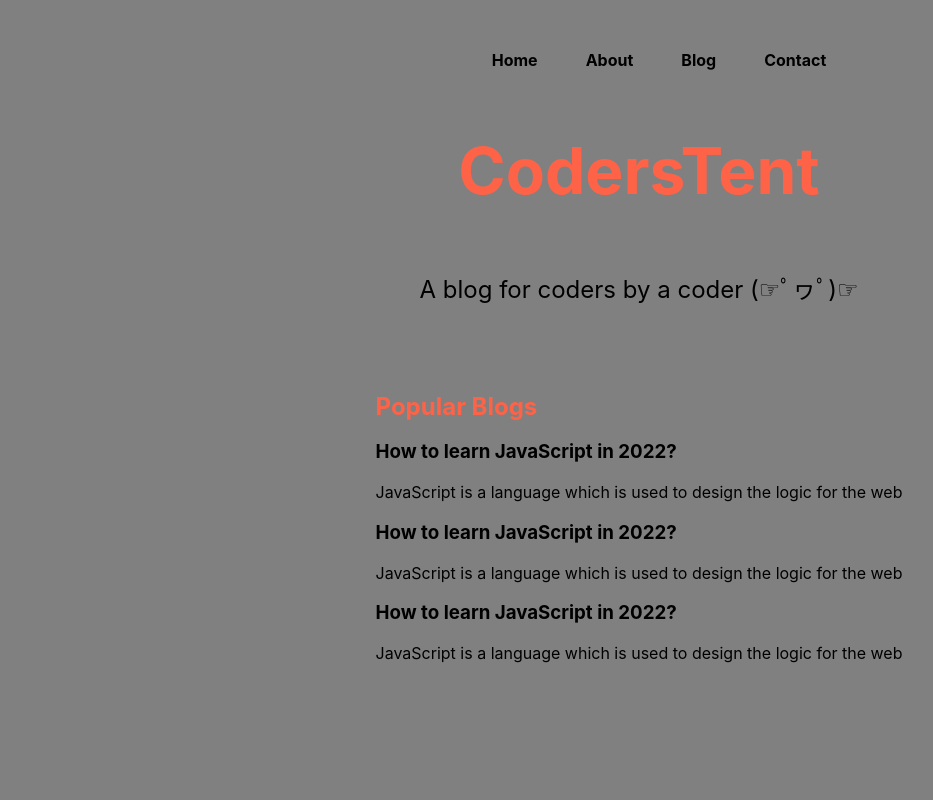
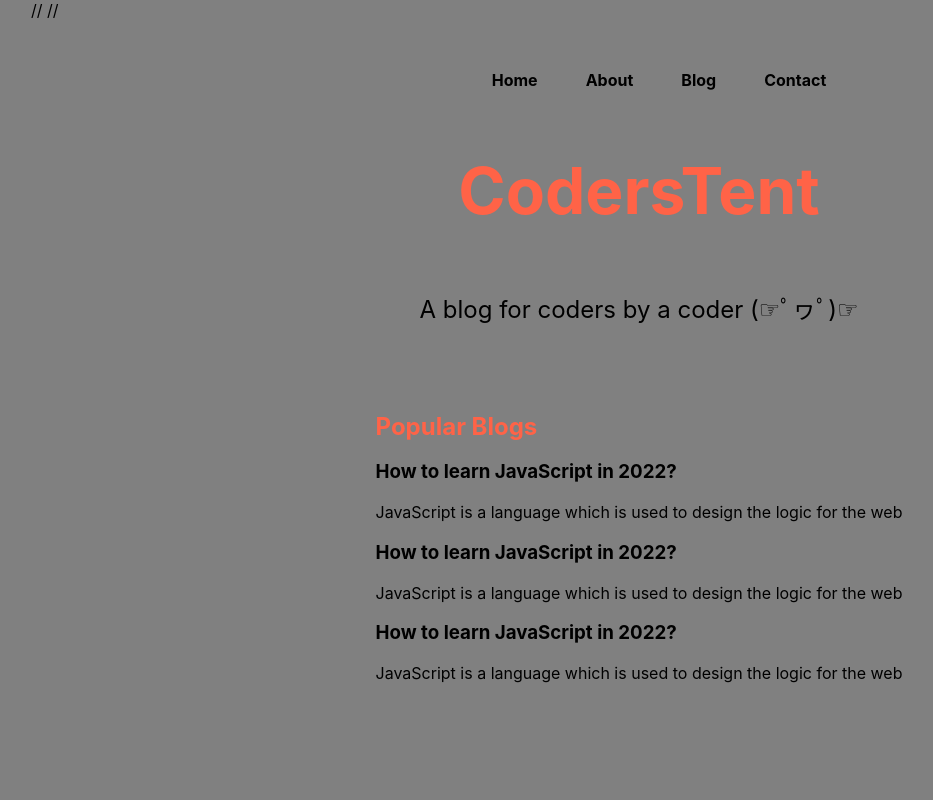
Before and after one commit to ahmedisshere/codercity, a Next.js app: page / in a window 1280 px wide. Shown: the top 800 px of the page, without its empty margins (1-934 px from the left). Built offline with nearby package versions, Linux system fonts and the light colour scheme.

Commit message:
git ommit -a -m

```diff
--- a/pages/index.js
+++ b/pages/index.js
@@ -26,7 +26,7 @@ export default function Home() {
         <link rel="icon" href="/favicon.ico" />
       </Head>
 
-      {/* <Script src='/sc.js' strategy='lazyOnload'></Script> */}
+      // {/* <Script src='/sc.js' strategy='lazyOnload'></Script> */} //
 
       <nav className={styles.mainnav}>
         <ul>
```
